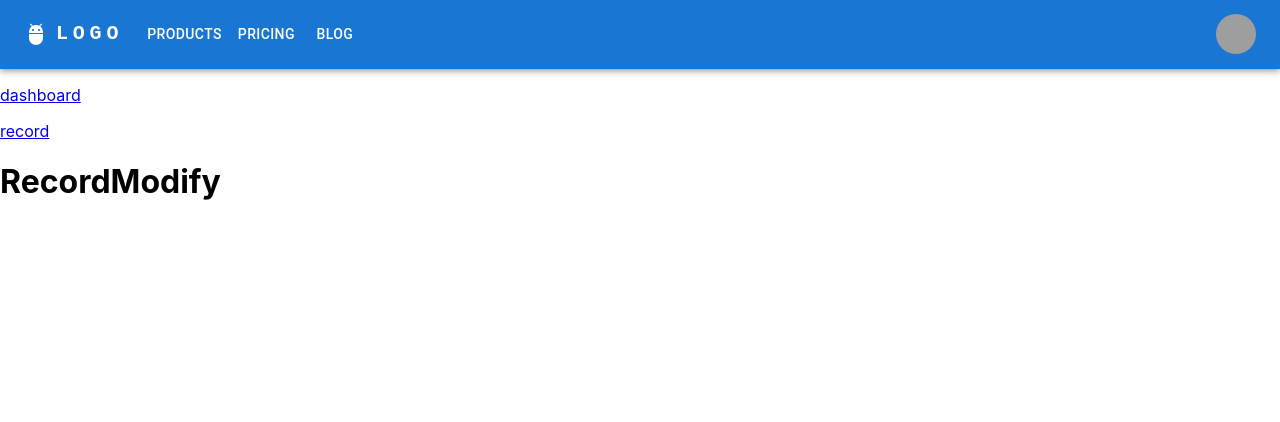
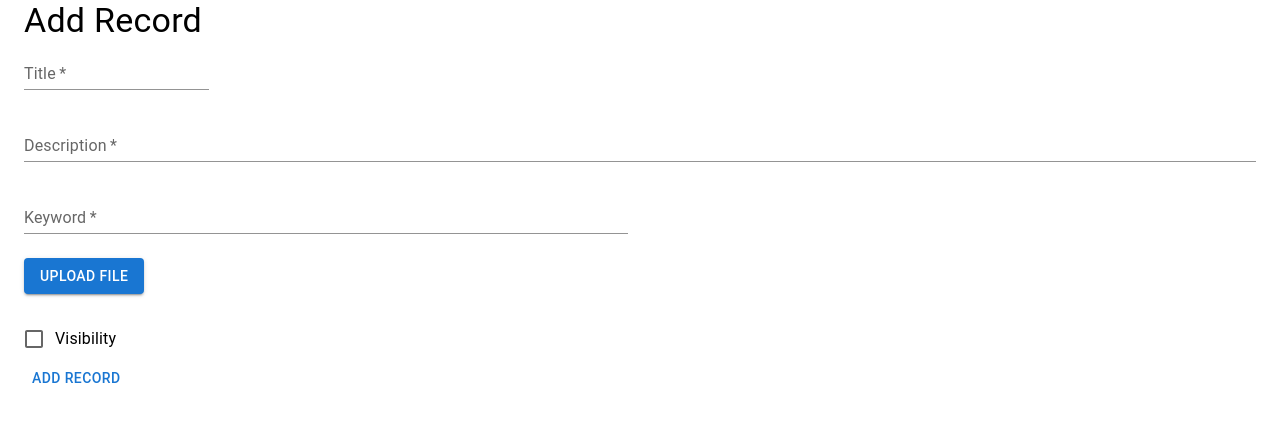
Before and after one commit to kimkgh8/archive, a React (Create React App) app in the folder front/: page /record/modify/1 in a window 1280 px wide. Shown: the top 422 px of the page. Built offline with nearby package versions, Linux system fonts and the light colour scheme; grey boxes are pictures that could not be loaded.

Commit message:
✨ Feat : 기록물 목록, 수정 화면

```diff
--- a/front/src/js/App.js
+++ b/front/src/js/App.js
@@ -8,18 +8,16 @@ import Dashboard from "./components/Dashboard";
 import Record from "./components/Record";
 import RecordModify from "./components/RecordModify";
 import RecordDetail from "./components/RecordDetail";
-import Sidebar from "./components/Sidebar";
-import Navigationbar from "./components/Navigationbar";
 
 function App() {
   return <Router>
-		{window.location.pathname === "/" || window.location.pathname === "/login" ? null : <Navigationbar />}
-		{window.location.pathname === "/" || window.location.pathname === "/login" ? null : <Sidebar />}
+		{/* {window.location.pathname === "/" || window.location.pathname === "/login" ? null : <Layout />} */}
 		<Routes>
 			<Route path="/" element={ <Login />} />
 			<Route path="/login" element={ <Login />} />
 			<Route path="/dashboard" element={ <Dashboard />} />
 			<Route path="/record" element={ <Record />} />
+			<Route path="/record/add" element={ <RecordModify />} />
 			<Route path="/record/modify/:id" element={ <RecordModify />} />
 			<Route path="/record/detail/:id" element={ <RecordDetail />} />
 		</Routes>
--- a/front/src/js/components/Navigationbar.js
+++ b/front/src/js/components/Navigationbar.js
@@ -1,163 +1,6 @@
-import * as React from 'react';
-import AppBar from '@mui/material/AppBar';
-import Box from '@mui/material/Box';
-import Toolbar from '@mui/material/Toolbar';
-import IconButton from '@mui/material/IconButton';
-import Typography from '@mui/material/Typography';
-import Menu from '@mui/material/Menu';
-import MenuIcon from '@mui/icons-material/Menu';
-import Container from '@mui/material/Container';
-import Avatar from '@mui/material/Avatar';
-import Button from '@mui/material/Button';
-import Tooltip from '@mui/material/Tooltip';
-import MenuItem from '@mui/material/MenuItem';
-import AdbIcon from '@mui/icons-material/Adb';
-
-const pages = ['Products', 'Pricing', 'Blog'];
-const settings = ['Profile', 'Account', 'Dashboard', 'Logout'];
 
 function Navigationbar() {
-	const [anchorElNav, setAnchorElNav] = React.useState(null);
-	const [anchorElUser, setAnchorElUser] = React.useState(null);
-
-	const handleOpenNavMenu = (event) => {
-		setAnchorElNav(event.currentTarget);
-	};
-	const handleOpenUserMenu = (event) => {
-		setAnchorElUser(event.currentTarget);
-	};
-
-	const handleCloseNavMenu = () => {
-		setAnchorElNav(null);
-	};
-
-	const handleCloseUserMenu = () => {
-		setAnchorElUser(null);
-	};
-
-	return (
-		<AppBar position="static">
-			<Container maxWidth="xl">
-				<Toolbar disableGutters>
-					<AdbIcon sx={{ display: { xs: 'none', md: 'flex' }, mr: 1 }} />
-					<Typography
-						variant="h6"
-						noWrap
-						component="a"
-						href="/"
-						sx={{
-							mr: 2,
-							display: { xs: 'none', md: 'flex' },
-							fontFamily: 'monospace',
-							fontWeight: 700,
-							letterSpacing: '.3rem',
-							color: 'inherit',
-							textDecoration: 'none',
-						}}
-					>
-						LOGO
-					</Typography>
-
-					<Box sx={{ flexGrow: 1, display: { xs: 'flex', md: 'none' } }}>
-						<IconButton
-							size="large"
-							aria-label="account of current user"
-							aria-controls="menu-appbar"
-							aria-haspopup="true"
-							onClick={handleOpenNavMenu}
-							color="inherit"
-						>
-							<MenuIcon />
-						</IconButton>
-						<Menu
-							id="menu-appbar"
-							anchorEl={anchorElNav}
-							anchorOrigin={{
-								vertical: 'bottom',
-								horizontal: 'left',
-							}}
-							keepMounted
-							transformOrigin={{
-								vertical: 'top',
-								horizontal: 'left',
-							}}
-							open={Boolean(anchorElNav)}
-							onClose={handleCloseNavMenu}
-							sx={{
-								display: { xs: 'block', md: 'none' },
-							}}
-						>
-							{pages.map((page) => (
-								<MenuItem key={page} onClick={handleCloseNavMenu}>
-									<Typography textAlign="center">{page}</Typography>
-								</MenuItem>
-							))}
-						</Menu>
-					</Box>
-					<AdbIcon sx={{ display: { xs: 'flex', md: 'none' }, mr: 1 }} />
-					<Typography
-						variant="h5"
-						noWrap
-						component="a"
-						href=""
-						sx={{
-							mr: 2,
-							display: { xs: 'flex', md: 'none' },
-							flexGrow: 1,
-							fontFamily: 'monospace',
-							fontWeight: 700,
-							letterSpacing: '.3rem',
-							color: 'inherit',
-							textDecoration: 'none',
-						}}
-					>
-						LOGO
-					</Typography>
-					<Box sx={{ flexGrow: 1, display: { xs: 'none', md: 'flex' } }}>
-						{pages.map((page) => (
-							<Button
-								key={page}
-								onClick={handleCloseNavMenu}
-								sx={{ my: 2, color: 'white', display: 'block' }}
-							>
-								{page}
-							</Button>
-						))}
-					</Box>
-
-					<Box sx={{ flexGrow: 0 }}>
-						<Tooltip title="Open settings">
-							<IconButton onClick={handleOpenUserMenu} sx={{ p: 0 }}>
-								<Avatar alt="Remy Sharp" src="/static/images/avatar/2.jpg" />
-							</IconButton>
-						</Tooltip>
-						<Menu
-							sx={{ mt: '45px' }}
-							id="menu-appbar"
-							anchorEl={anchorElUser}
-							anchorOrigin={{
-								vertical: 'top',
-								horizontal: 'right',
-							}}
-							keepMounted
-							transformOrigin={{
-								vertical: 'top',
-								horizontal: 'right',
-							}}
-							open={Boolean(anchorElUser)}
-							onClose={handleCloseUserMenu}
-						>
-							{settings.map((setting) => (
-								<MenuItem key={setting} onClick={handleCloseUserMenu}>
-									<Typography textAlign="center">{setting}</Typography>
-								</MenuItem>
-							))}
-						</Menu>
-					</Box>
-				</Toolbar>
-			</Container>
-		</AppBar>
-	);
+	return <h1>Navigationbar</h1>
 }
 
 export default Navigationbar;
--- a/front/src/js/components/Record.js
+++ b/front/src/js/components/Record.js
@@ -1,6 +1,49 @@
+import * as React from 'react';
+import { useNavigate } from "react-router-dom";
+import { Container, Box, Typography, Button, Table, TableBody, TableCell, TableContainer, TableHead, TableRow, Pagination, Stack } from '@mui/material';
+function Record() {
 
-function Record() {
-	return <h1>Record</h1>
-}
+	const movePage = useNavigate();
+
+	const moveAddPage = () => {
+		movePage('/record/add');
+	}
+
+	return (
+		<Container maxWidth="sx">
+			<Box>
+				<Typography variant='h4'>Manage Record</Typography>
+			</Box>
+			<Box>
+				<Typography>SearchCondition:</Typography>
+				<Typography>Keyword:</Typography>
+				<Button>Search</Button>
+			</Box>
+			<Box>
+				<Typography>List</Typography>
+				<Button onClick={moveAddPage}>add</Button>
+				<TableContainer>
+					<Table>
+						<TableHead>
+							<TableRow>
+								<TableCell> No. </TableCell>
+								<TableCell> ManageNo. </TableCell>
+								<TableCell> Title. </TableCell>
+								<TableCell> CreatedDate. </TableCell>
+							</TableRow>
+						</TableHead>
+						<TableBody>
+						</TableBody>
+					</Table>
+				</TableContainer>
+			</Box>
+			<Box>
+			<Stack spacing={2}>
+				<Pagination count={10} showFirstButton showLastButton />
+			</Stack>
+			</Box>
+		</Container>
+	);
+};
 
 export default Record;
--- a/front/src/js/components/RecordModify.js
+++ b/front/src/js/components/RecordModify.js
@@ -1,6 +1,76 @@
+import * as React from 'react';
+import { useNavigate } from "react-router-dom";
+import { Container, Box, Typography, Button, Table, TableBody, TableCell, TableContainer, TableHead, TableRow, Pagination, Stack, TextField, Grid, FormControlLabel, Checkbox } from '@mui/material';
+function RecordModify() {
 
-function RecordModify() {
-	return <h1>RecordModify</h1>
-}
+	return (
+		<Container maxWidth="sx">
+			<Box>
+				<Typography variant='h4'>Add Record</Typography>
+			</Box>
+			<Box alignItems={'center'}>
+				{/* <Box><Typography>Title : </Typography>
+				<TextField id="outlined-search" label="Title" type="add" /></Box> */}
+				<Grid container spacing={3}>
+					<Grid item xs={2}>
+						<TextField
+							required
+							id="title"
+							name="title"
+							label="Title"
+							fullWidth
+							autoComplete="Title"
+							variant="standard"
+						/>
+					</Grid>
+					<Grid item xs={12}>
+						<TextField
+							required
+							id="description"
+							name="description"
+							label="Description"
+							fullWidth
+							autoComplete="Title"
+							variant="standard"
+						/>
+					</Grid>
+					<Grid item xs={6}>
+						<TextField
+							required
+							id="keyword"
+							name="keyword"
+							label="Keyword"
+							fullWidth
+							autoComplete="shipping address-line1"
+							variant="standard"
+						/>
+					</Grid>
+					<Grid item xs={12}>
+						<Button
+							variant="contained"
+							component="label"
+							>
+							Upload File
+							<input
+								type="file"
+								hidden
+							/>
+						</Button>
+					</Grid>
+
+					<Grid item xs={12}>
+						<FormControlLabel
+							control={<Checkbox color="secondary" name="visibility" value="yes" />}
+							label="Visibility"
+						/>
+					</Grid>
+				</Grid>
+			</Box>
+			<Box>
+				<Button>Add Record</Button>
+			</Box>
+		</Container>
+	);
+};
 
 export default RecordModify;
--- a/front/src/js/components/Sidebar.js
+++ /dev/null
@@ -1,24 +0,0 @@
-import { React } from "react";
-import { Link } from "react-router-dom";
-
-import SidebarItem from "./SidebarItem";
-function Sidebar() {
-	const items = [
-		{ name: "dashboard", path: "/dashboard"},
-		{ name: "record", path: "/record"},
-	]
-
-	return (
-		<div className="side-bar">
-			{items.map((item, index) => {
-				return (
-					<Link to={item.path} key={index}>
-						<SidebarItem menu={item} />
-					</Link>
-				);
-			})}
-		</div>
-	);
-}
-
-export default Sidebar;
```
Also changed, not shown: front/src/js/components/Footer.js (deleted), front/src/js/components/Header.js (deleted), front/src/static/images/sibaken.png (added), 1 other file (tests, documents, lock files or other folders).
